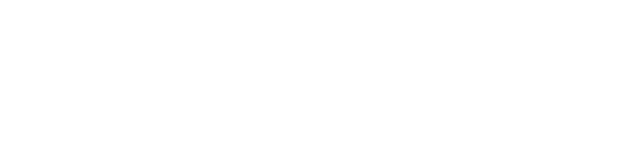
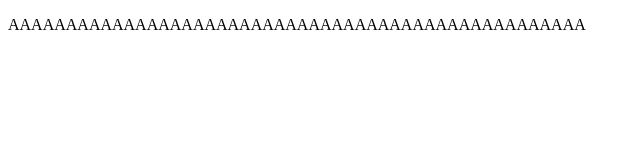
Before and after one commit to LeandroViggiano/Curso-Front-End, a plain HTML site: page index.html in a window 1280 px wide. Shown: the whole page, without its empty margins (0-640 px from the left). Drawn offline with Linux system fonts and the light colour scheme.

Commit message:
comentario

```diff
--- a/index.html
+++ b/index.html
@@ -7,6 +7,6 @@
     <title>Document</title>
 </head>
 <body>
-
+    <p>AAAAAAAAAAAAAAAAAAAAAAAAAAAAAAAAAAAAAAAAAAAAAAAAAA</p>
 </body>
 </html>
```
